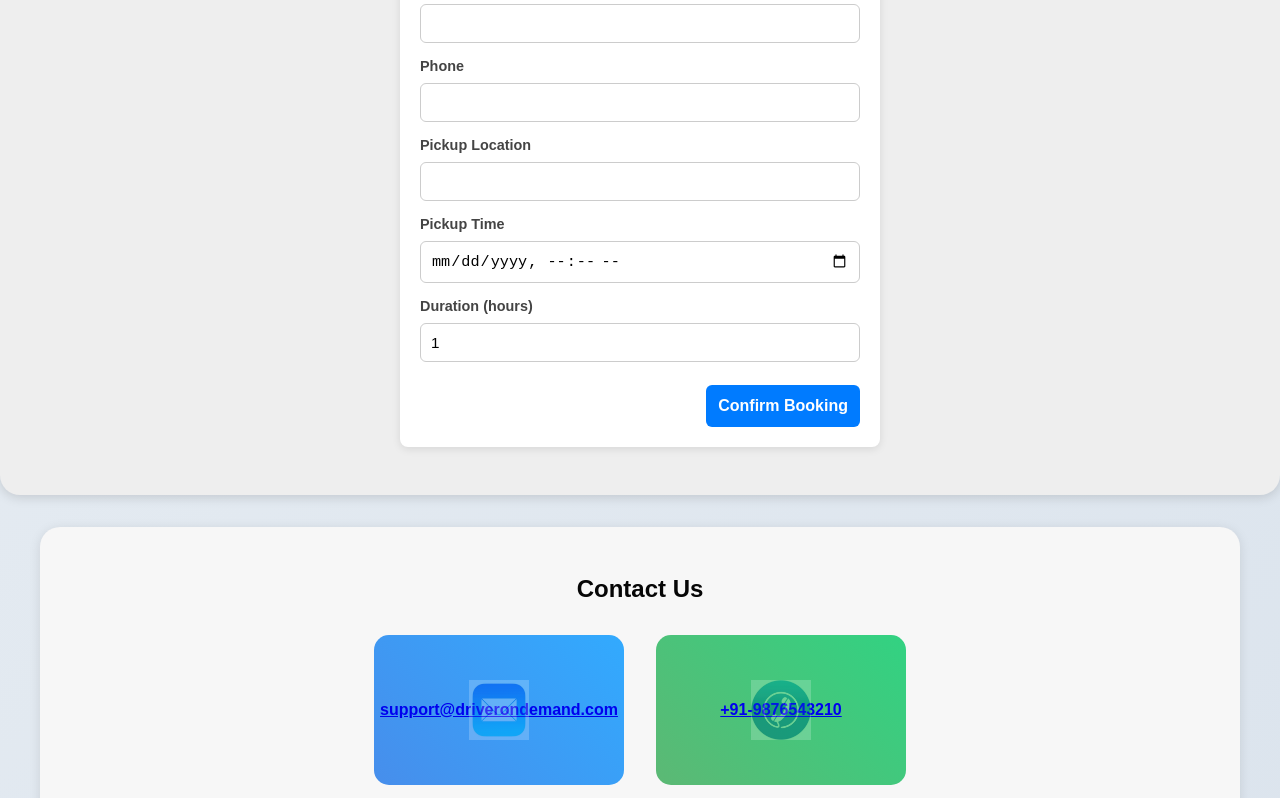
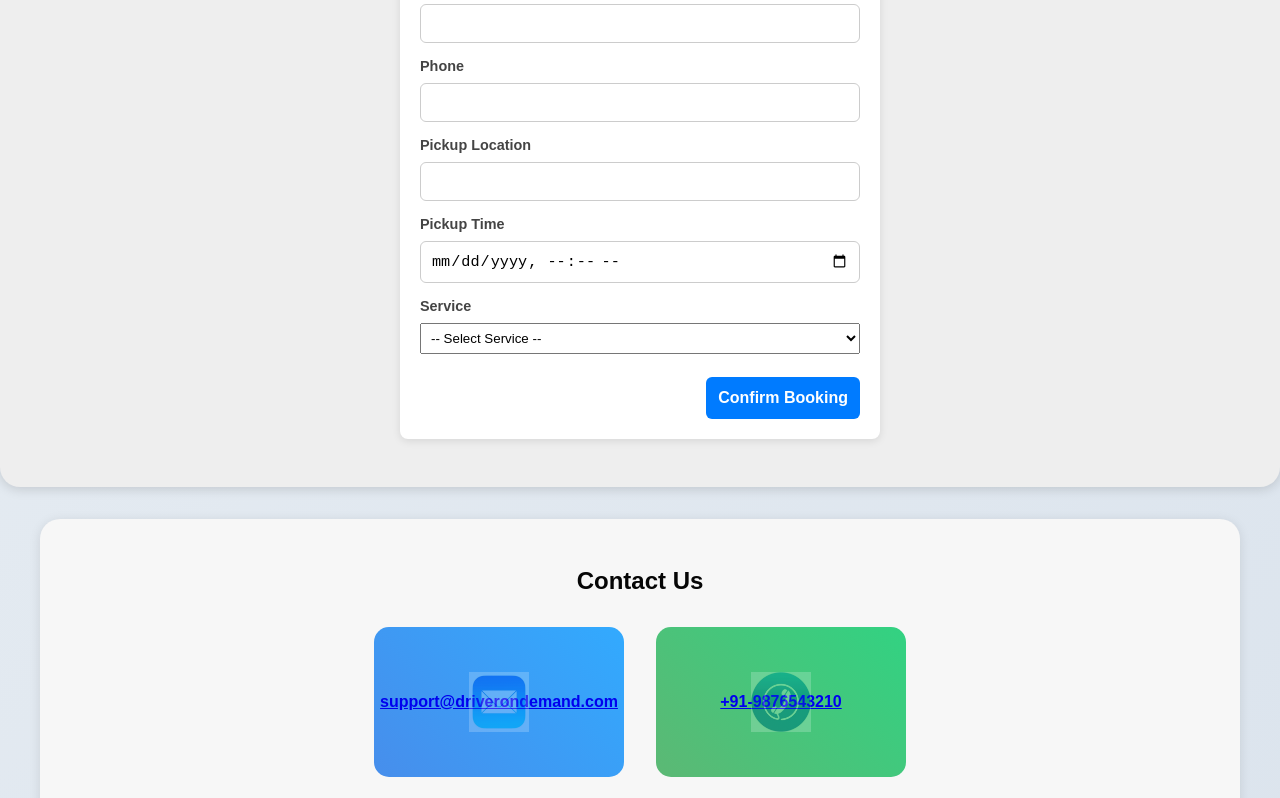
Before and after one commit to nandu-2002/Sarathi, a React (Create React App) app in the folder frontend/: page / in a window 1280 px wide. Shown: the part 2377-3175 px from the top of the page. Built offline with nearby package versions, Linux system fonts and the light colour scheme.

Commit message:
new changes added

```diff
--- a/frontend/src/App.jsx
+++ b/frontend/src/App.jsx
@@ -12,7 +12,7 @@ function App() {
   const [bookingSuccess, setBookingSuccess] = useState(false);
   const [menuOpen, setMenuOpen] = useState(false);
 
-  const handleBooking = async (form) => {
+  const handleBooking = async (form, resetForm) => {
   try {
     const response = await fetch("http://localhost:8080/api/bookings", {
       method: "POST",
@@ -20,12 +20,20 @@ function App() {
       body: JSON.stringify(form),
     });
 
-      setBookingSuccess(response.ok);
+    if (!response.ok) throw new Error("Booking failed");
+
+    setBookingSuccess(true);
+    resetForm(); // ✅ clear the form only on success
+
+    // hide success message after 3s
+    setTimeout(() => setBookingSuccess(false), 3000);
+
   } catch (error) {
     console.error(error);
     setBookingSuccess(false);
   }
 };
+
 
   return (
     <div className="app-container">
--- a/frontend/src/components/BookingForm.jsx
+++ b/frontend/src/components/BookingForm.jsx
@@ -7,7 +7,8 @@ export default function BookingForm({ onSubmit }) {
     phone: '',
     pickupLocation: '',
     pickupTime: '',
-    durationHours: 1
+    service: '',
+    durationHours: 1,
   });
 
   function update(e) {
@@ -16,41 +17,107 @@ export default function BookingForm({ onSubmit }) {
   }
 
   function submit(e) {
-    e.preventDefault();
-    onSubmit(form);
-  }
+  e.preventDefault();
+  onSubmit(form, () => {
+    setForm({
+      customerName: '',
+      phone: '',
+      pickupLocation: '',
+      pickupTime: '',
+      service: '',
+      durationHours: 1
+    });
+  });
+}
 
   return (
     <form onSubmit={submit} className="card booking-form">
-      <h3 style={{marginTop:0}}>Book a Driver</h3>
+      <h3 style={{ marginTop: 0 }}>Book a Driver</h3>
 
       <div className="form-row">
         <label>Customer Name</label>
-        <input className="input" name="customerName" value={form.customerName} onChange={update} required />
+        <input
+          className="input"
+          name="customerName"
+          value={form.customerName}
+          onChange={update}
+          required
+        />
       </div>
 
       <div className="form-row">
         <label>Phone</label>
-        <input className="input" name="phone" value={form.phone} onChange={update} required />
+        <input
+          className="input"
+          name="phone"
+          value={form.phone}
+          onChange={update}
+          required
+        />
       </div>
 
       <div className="form-row">
         <label>Pickup Location</label>
-        <input className="input" name="pickupLocation" value={form.pickupLocation} onChange={update} required />
+        <input
+          className="input"
+          name="pickupLocation"
+          value={form.pickupLocation}
+          onChange={update}
+          required
+        />
       </div>
 
       <div className="form-row">
         <label>Pickup Time</label>
-        <input className="input" type="datetime-local" name="pickupTime" value={form.pickupTime} onChange={update} required />
+        <input
+          className="input"
+          type="datetime-local"
+          name="pickupTime"
+          value={form.pickupTime}
+          onChange={update}
+          required
+        />
       </div>
 
+      {/* Service Selection */}
       <div className="form-row">
-        <label>Duration (hours)</label>
-        <input className="input" type="number" name="durationHours" min={1} value={form.durationHours} onChange={update} />
+        <label>Service</label>
+        <select
+          className="input"
+          name="service"
+          value={form.service}
+          onChange={update}
+          required
+        >
+          <option value="">-- Select Service --</option>
+          <option value="Hourly Driver">Hourly Driver</option>
+          <option value="Full Day Driver">Full Day Driver</option>
+          <option value="Outstation Travel">Outstation Travel</option>
+          <option value="Night Shift">Night Shift</option>
+          <option value="Event Driver">Event Driver</option>
+          <option value="Airport Pickup">Airport Pickup</option>
+        </select>
       </div>
 
-      <div style={{display:'flex', justifyContent:'flex-end', marginTop:8}}>
-        <button className="btn btn-primary" type="submit">Confirm Booking</button>
+      {/* Duration Hours only for Hourly Driver */}
+      {form.service === 'Hourly Driver' && (
+        <div className="form-row">
+          <label>Duration (hours)</label>
+          <input
+            className="input"
+            type="number"
+            name="durationHours"
+            min={1}
+            value={form.durationHours}
+            onChange={update}
+          />
+        </div>
+      )}
+
+      <div style={{ display: 'flex', justifyContent: 'flex-end', marginTop: 8 }}>
+        <button className="btn btn-primary" type="submit">
+          Confirm Booking
+        </button>
       </div>
     </form>
   );
```
Also changed, not shown: 3 other files (tests, documents, lock files or other folders). Lines whose indentation alone changed are shown as unchanged.
